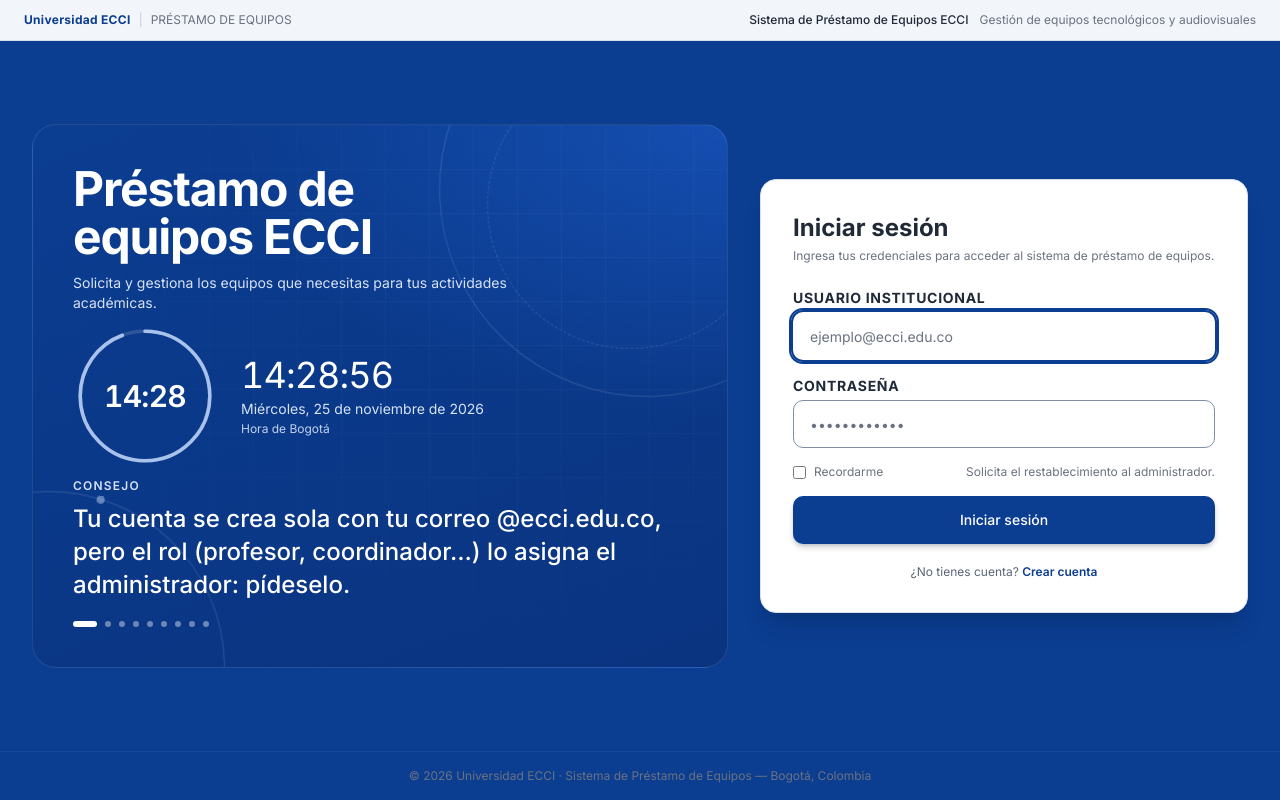
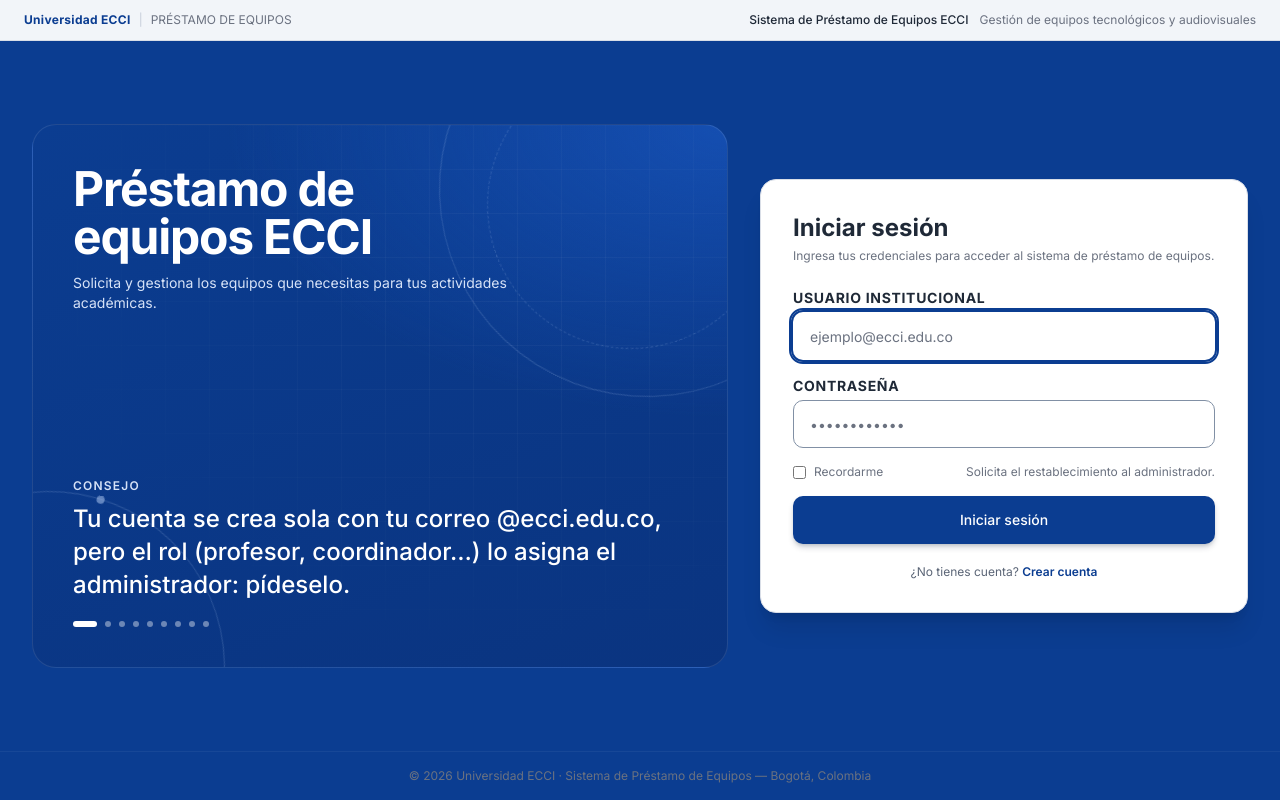
Before and after one commit to danielcleves/prestamos-equipos-ecci-frontend, a Laravel app: page /login in a window 1280 px wide. Run offline with Laravel 12, Linux system fonts and the light colour scheme; style sheets or scripts are compiled from the project's sources.

Commit message:
fix(login): quitar el reloj del panel de bienvenida
El panel del login conserva el título, los consejos que rotan y la
decoración; se retira el reloj de Bogotá (marcado, anillo de segundos y
su JS) a pedido de Daniel.

Prueba: el login muestra los consejos y no el reloj.

```diff
--- a/resources/css/app.css
+++ b/resources/css/app.css
@@ -153,7 +153,7 @@ html[data-entrada='puntero'] :focus-visible {
 
 
 /* ---------------------------------------------------------------------
-   Panel del login (solo ≥1024 px): consejos rotativos, reloj y decoración
+   Panel del login (solo ≥1024 px): consejos rotativos y decoración
    --------------------------------------------------------------------- */
 .login-panel {
     background:
--- a/resources/views/auth/login.blade.php
+++ b/resources/views/auth/login.blade.php
@@ -19,7 +19,7 @@
         {{-- Contenedor Principal --}}
         <main class="flex-1 grid grid-cols-1 lg:grid-cols-12 max-w-7xl w-full mx-auto p-4 lg:p-8 gap-8 items-center">
 
-            {{-- Columna Izquierda: reloj y consejos (solo escritorio ≥1024 px) --}}
+            {{-- Columna Izquierda: consejos (solo escritorio ≥1024 px) --}}
             <section id="panel-login" class="login-panel hidden lg:flex lg:col-span-7 relative overflow-hidden flex-col justify-between text-white rounded-3xl p-10 min-h-[34rem] border border-white/10" aria-label="Información de bienvenida">
                 {{-- Decoración: cuadrícula tenue y anillos geométricos que giran muy despacio --}}
                 <div class="login-decor" aria-hidden="true">
@@ -33,26 +33,6 @@
                     <p class="mt-3 text-blue-100 max-w-md text-sm">
                         Solicita y gestiona los equipos que necesitas para tus actividades académicas.
                     </p>
-                </div>
-
-                {{-- Reloj: hora de Bogotá en vivo, anillo de segundos --}}
-                <div class="relative flex items-center gap-6" role="timer" aria-label="Hora actual en Bogotá">
-                    <div class="relative w-36 h-36 shrink-0">
-                        <svg viewBox="0 0 120 120" class="w-full h-full -rotate-90" aria-hidden="true">
-                            <circle cx="60" cy="60" r="54" fill="none" stroke="rgba(255,255,255,.14)" stroke-width="3"/>
-                            <circle id="reloj-anillo" cx="60" cy="60" r="54" fill="none" stroke="#a9c2ec" stroke-width="3" stroke-linecap="round" stroke-dasharray="339.29" stroke-dashoffset="339.29"/>
-                        </svg>
-                        <div class="absolute inset-0 flex items-center justify-center">
-                            <span id="reloj-hm" class="text-3xl font-semibold tabular-nums tracking-tight">--:--</span>
-                        </div>
-                    </div>
-                    <div>
-                        <p class="text-4xl font-light tabular-nums tracking-tight">
-                            <span id="reloj-hms" aria-hidden="true">--:--:--</span>
-                        </p>
-                        <p id="reloj-fecha" class="mt-1 text-sm text-blue-100 first-letter:uppercase">&nbsp;</p>
-                        <p class="text-xs text-blue-100/90 mt-0.5">Hora de Bogotá</p>
-                    </div>
                 </div>
 
                 {{-- Consejos que rotan solos --}}
@@ -160,33 +140,12 @@
             © {{ date('Y') }} Universidad ECCI · Sistema de Préstamo de Equipos — Bogotá, Colombia
         </footer>
 
-        {{-- Reloj y consejos del panel (JS mínimo, sin dependencias) --}}
+        {{-- Consejos que rotan en el panel (JS mínimo, sin dependencias) --}}
         <script>
             (function () {
                 var panel = document.getElementById('panel-login');
                 if (!panel) return;
                 var reducir = window.matchMedia('(prefers-reduced-motion: reduce)').matches;
-                var tz = 'America/Bogota';
-                var fHms = new Intl.DateTimeFormat('es-CO', { timeZone: tz, hour: '2-digit', minute: '2-digit', second: '2-digit', hour12: false });
-                var fHm = new Intl.DateTimeFormat('es-CO', { timeZone: tz, hour: '2-digit', minute: '2-digit', hour12: false });
-                var fFecha = new Intl.DateTimeFormat('es-CO', { timeZone: tz, weekday: 'long', day: 'numeric', month: 'long', year: 'numeric' });
-                var hms = document.getElementById('reloj-hms');
-                var hm = document.getElementById('reloj-hm');
-                var fecha = document.getElementById('reloj-fecha');
-                var anillo = document.getElementById('reloj-anillo');
-                var largo = 339.29;
-                function tick() {
-                    var d = new Date();
-                    hms.textContent = fHms.format(d);
-                    hm.textContent = fHm.format(d);
-                    fecha.textContent = fFecha.format(d);
-                    if (reducir) { anillo.style.strokeDashoffset = largo; return; }
-                    var seg = Number(new Intl.DateTimeFormat('en-US', { timeZone: tz, second: 'numeric' }).format(d)) + d.getMilliseconds() / 1000;
-                    anillo.style.strokeDashoffset = String(largo * (1 - seg / 60));
-                }
-                tick();
-                setInterval(tick, reducir ? 1000 : 250);
-
                 var items = panel.querySelectorAll('[data-consejo]');
                 var puntos = panel.querySelectorAll('[data-punto]');
                 var actual = 0, pausado = false, timer = null;
```
Also changed, not shown: tests/Feature/AutenticacionTest.php (+15 -0 lines).
